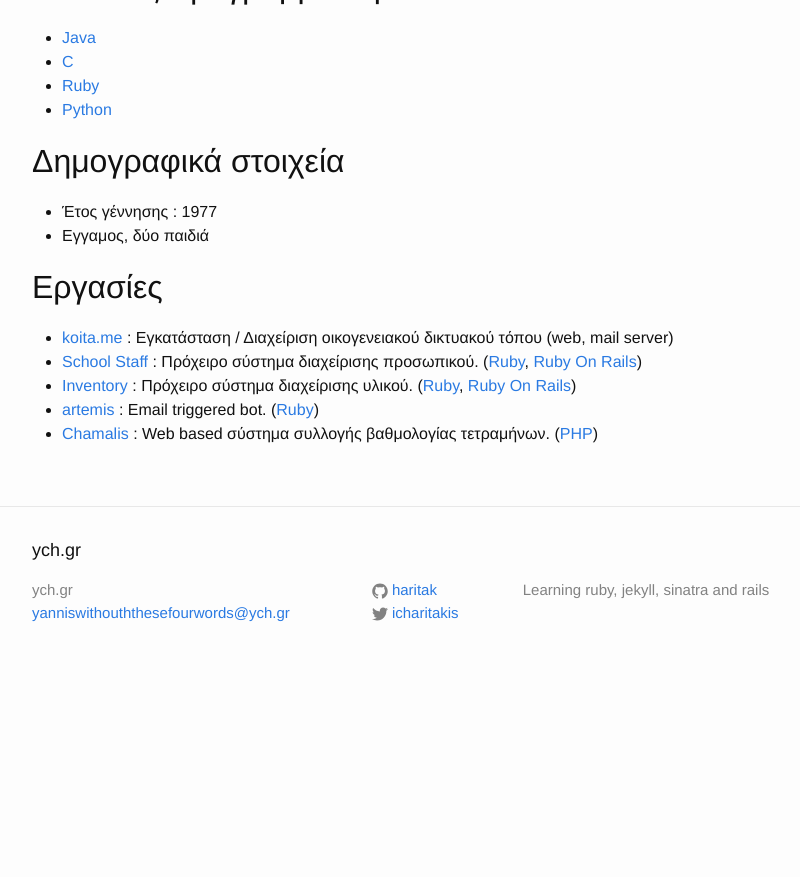
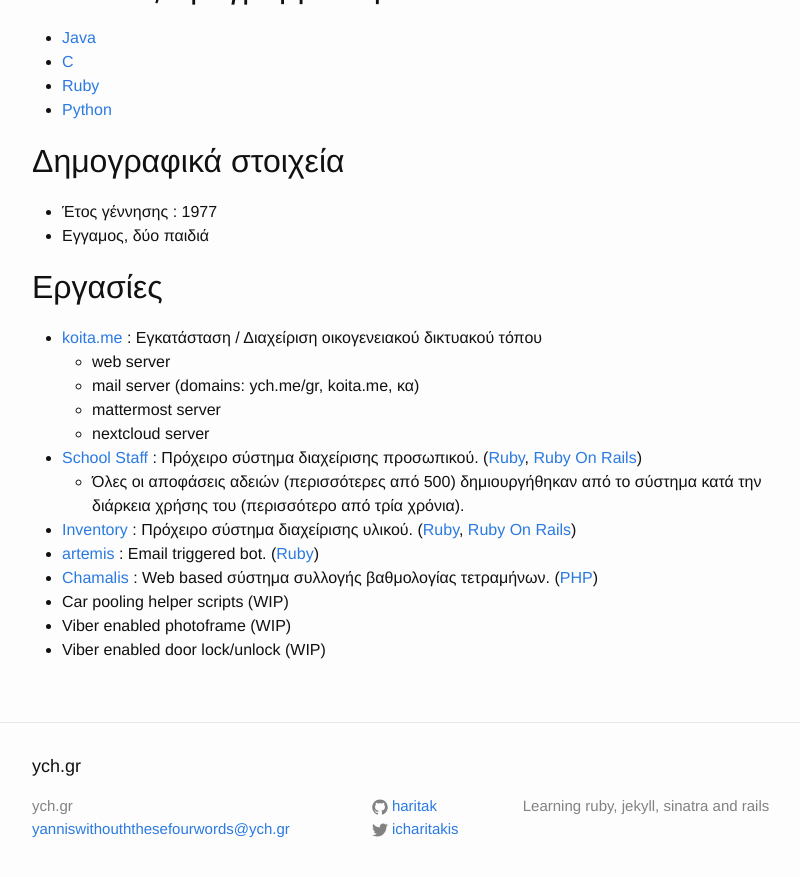
Before and after one commit to haritak/haritak.github.io, a Jekyll site: the page built from cv/cv.md, in a window 1280 px wide and 900 px high, scrolled down 1060 px. Shown: the top 877 px of the window, without its empty margins (238-1038 px from the left). Built offline with Jekyll 4.4.1, drawn with Linux system fonts in a browser that asks for light colours; before the commit the page ends 1744 px from its top, so only the background shows below that.

Commit message:
Update cv.md

```diff
--- a/cv/cv.md
+++ b/cv/cv.md
@@ -53,11 +53,20 @@ permalink: /cv.html
 * Εγγαμος, δύο παιδιά
 
 ## Εργασίες
-* [koita.me][koita_me] : Εγκατάσταση / Διαχείριση οικογενειακού δικτυακού τόπου (web, mail server)
+* [koita.me][koita_me] : Εγκατάσταση / Διαχείριση οικογενειακού δικτυακού τόπου
+  * web server
+  * mail server (domains: ych.me/gr, koita.me, κα)
+  * mattermost server
+  * nextcloud server
 * [School Staff][school_staff] : Πρόχειρο σύστημα διαχείρισης προσωπικού. ([Ruby][ruby], [Ruby On Rails][RoR])
+  * Όλες οι αποφάσεις αδειών (περισσότερες από 500) δημιουργήθηκαν από το σύστημα κατά την
+    διάρκεια χρήσης του (περισσότερο από τρία χρόνια).
 * [Inventory][school_inventory] : Πρόχειρο σύστημα διαχείρισης υλικού. ([Ruby][ruby], [Ruby On Rails][RoR])
 * [artemis][artemis] : Email triggered bot. ([Ruby][ruby])
 * [Chamalis][ch] : Web based σύστημα συλλογής βαθμολογίας τετραμήνων. ([PHP][php])
+* Car pooling helper scripts (WIP)
+* Viber enabled photoframe (WIP)
+* Viber enabled door lock/unlock (WIP)
 
 
 [ch]: https://bitbucket.org/i2g/chamalis/src/master/
```
